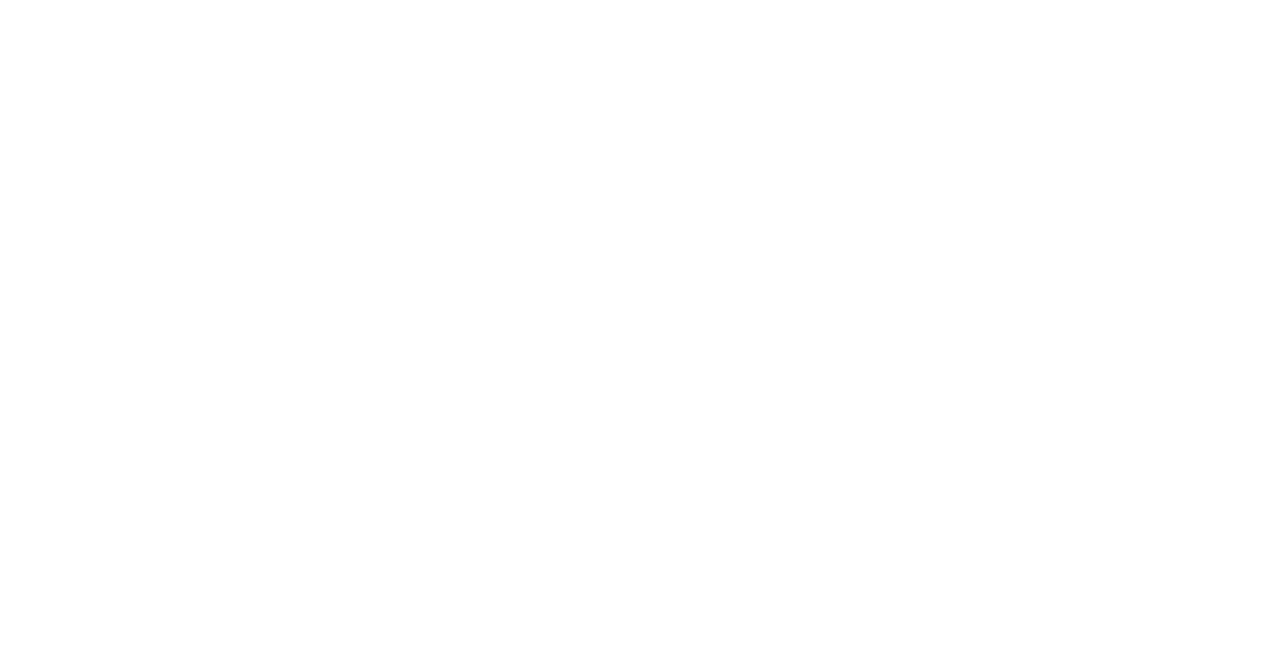
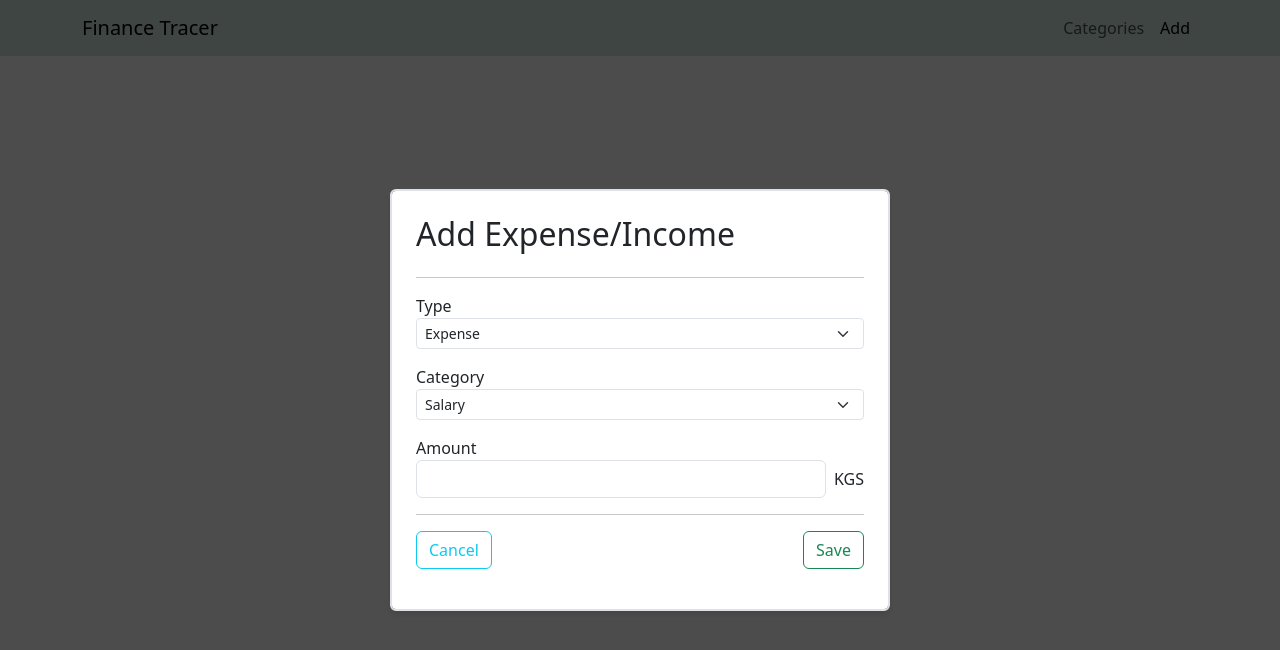
Before and after one commit to Nelli-meow/kontrolnaya-9, a React (Vite) app: page /add in a window 1280 px wide. Shown: the top 650 px of the page. Built offline with nearby package versions, Linux system fonts and the light colour scheme.

Commit message:
Created a transaction form

```diff
--- a/package.json
+++ b/package.json
@@ -13,6 +13,8 @@
   },
   "dependencies": {
     "@reduxjs/toolkit": "^2.3.0",
+    "axios": "^1.7.7",
+    "bootstrap": "^5.3.3",
     "react": "^18.3.1",
     "react-dom": "^18.3.1",
     "react-redux": "^9.1.2",
--- a/src/App.tsx
+++ b/src/App.tsx
@@ -1,10 +1,17 @@
 import './App.css'
+import Header from "./components/Header/Header.tsx";
+import { Route, Routes } from 'react-router-dom';
+import TransactionForm from './components/TransactionForm/TransactionForm.tsx';
 
 const App = () => {
 
   return (
     <>
-
+      <Header/>
+      <Routes>
+        <Route path="/add" element={<TransactionForm/>}/>
+        <Route path="*" element={<p className="text-center m-5">Page is not found :(</p>} />
+      </Routes>
     </>
   )
 };
--- /dev/null
+++ b/src/components/Header/Header.tsx
@@ -0,0 +1,23 @@
+import { NavLink } from 'react-router-dom';
+
+const Header = () => {
+  return (
+    <nav className="navbar navbar-expand-lg bg-success-subtle">
+      <div className="container d-flex  justify-content-between">
+        <NavLink to="/" className="navbar-brand">Finance Tracer</NavLink>
+        <div id="navbarNav">
+          <ul className="navbar-nav">
+            <li className="nav-item">
+              <NavLink className="nav-link" aria-current="page" to="/categories">Categories</NavLink>
+            </li>
+            <li className="nav-item">
+              <NavLink className="nav-link" aria-current="page" to="/add">Add</NavLink>
+            </li>
+          </ul>
+        </div>
+      </div>
+    </nav>
+  );
+};
+
+export default Header;
--- /dev/null
+++ b/src/components/TransactionForm/TransactionForm.css
@@ -0,0 +1,20 @@
+.modal-overlay {
+  position: fixed;
+  top: 0;
+  left: 0;
+  width: 100%;
+  height: 100%;
+  background-color: rgba(0, 0, 0, 0.7);
+  display: flex;
+  justify-content: center;
+  align-items: center;
+}
+
+.modal-content {
+  background-color: white !important;
+  padding: 20px;
+  border-radius: 8px;
+  width: 80%;
+  max-width: 500px;
+  box-shadow: 0px 4px 6px rgba(0, 0, 0, 0.1);
+}
--- /dev/null
+++ b/src/components/TransactionForm/TransactionForm.tsx
@@ -0,0 +1,58 @@
+import { Link } from 'react-router-dom';
+import  './TransactionForm.css';
+
+const TransactionForm = () => {
+  return (
+    <div className="modal-overlay">
+      <div className="modal-content border border-2 rounded p-4">
+        <h2>Add Expense/Income</h2>
+        <hr/>
+        <form>
+          <div className="modal-wind">
+            <label htmlFor="Type">Type</label>
+            <select
+              name="type"
+              className="form-select form-select-sm"
+              aria-label="Small select example">
+              <option>Expense</option>
+              <option>Income</option>
+            </select>
+          </div>
+          <div className="my-3">
+            <label htmlFor="category">Category</label>
+            <select
+              name="category"
+              className="form-select form-select-sm"
+              aria-label="Small select example">
+              <option>Salary</option>
+              <option>Food</option>
+            </select>
+          </div>
+          <div className="my-3">
+            <label htmlFor="Amount">Amount</label>
+            <div className="d-flex align-items-center">
+              <input
+                type="number"
+                name="amount"
+                min={1}
+                className="form-control me-2"
+              />
+              <span>KGS</span>
+            </div>
+          </div>
+          <hr/>
+          <div className="my-3 d-flex justify-content-between align-items-center">
+            <Link to="/" type="submit" className="btn btn-outline-info">
+              Cancel
+            </Link>
+            <button type="submit" className="btn btn-outline-success">
+              Save
+            </button>
+          </div>
+        </form>
+      </div>
+    </div>
+  );
+};
+
+export default TransactionForm;
--- a/src/main.tsx
+++ b/src/main.tsx
@@ -1,6 +1,7 @@
 import { createRoot } from 'react-dom/client'
 import App from './App.tsx'
 import {BrowserRouter} from "react-router-dom";
+import 'bootstrap/dist/css/bootstrap.min.css';
 
 createRoot(document.getElementById('root')!).render(
     <BrowserRouter>
```
Also changed, not shown: src/axiosAPI.ts (added, +7 -0 lines), 1 other file (tests, documents, lock files or other folders).
